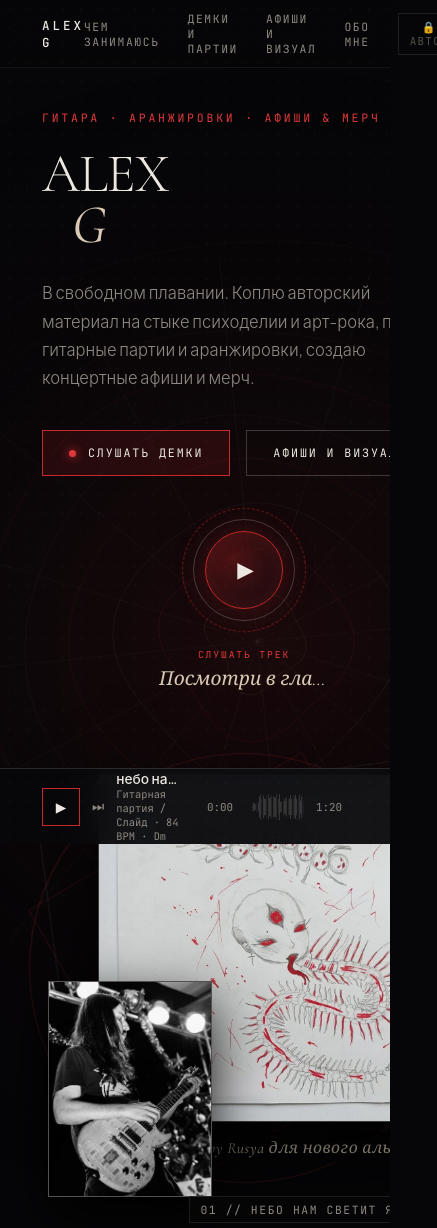
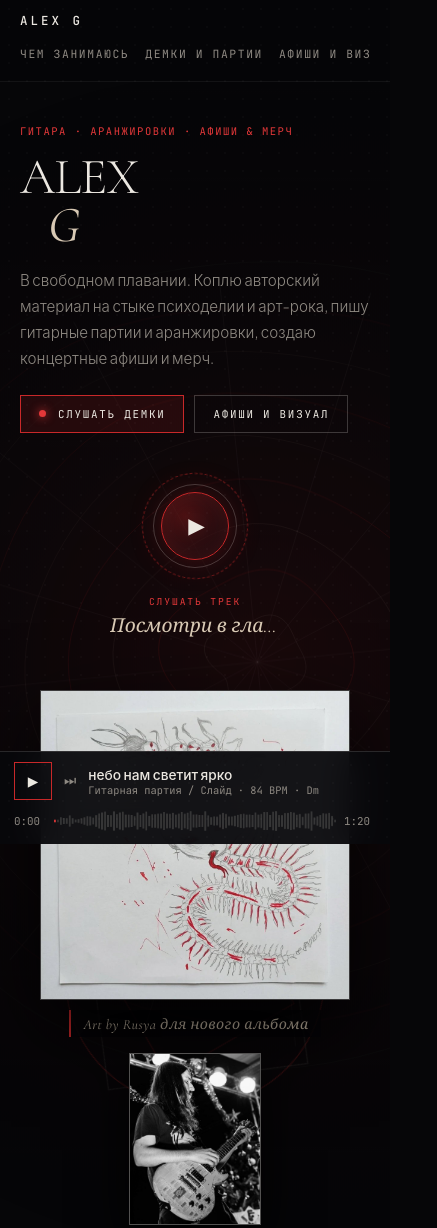
Before and after one commit to alexg11r/alexg-music, a website: page public/index.html in a window 390 px wide. Shown: the top 1228 px of the page, 437 px wide, since content can reach past the window. Drawn offline with nearby package versions, Linux system fonts and the light colour scheme; no server answers; files whose address does not match are found by name.

Commit message:
Fix mobile responsive layout (header, hero overflow, audio bar, modals)

```diff
--- a/public/styles.css
+++ b/public/styles.css
@@ -1677,32 +1677,249 @@ body {
   display: none !important;
 }
 
+html,
+body {
+  max-width: 100%;
+  overflow-x: hidden;
+}
+
+main {
+  max-width: 100%;
+  overflow-x: hidden;
+}
+
 @media (max-width: 980px) {
+  .top-nav {
+    padding: 12px 20px;
+    height: auto;
+    flex-wrap: wrap;
+    gap: 10px;
+    background: rgba(6, 6, 8, 0.94);
+  }
+  .nav-links {
+    width: 100%;
+    overflow-x: auto;
+    -webkit-overflow-scrolling: touch;
+    scrollbar-width: none;
+    gap: 16px;
+    padding-bottom: 2px;
+  }
+  .nav-links::-webkit-scrollbar {
+    display: none;
+  }
+  .nav-links a,
+  .nav-upload-trigger,
+  .nav-auth-btn {
+    white-space: nowrap;
+    flex-shrink: 0;
+  }
+
+  .hero {
+    min-height: auto;
+    padding: 124px 20px 52px;
+  }
   .hero-inner,
   .craft-grid,
   .about-layout {
     grid-template-columns: 1fr;
   }
+  .hero-inner {
+    gap: 32px;
+  }
+  .hero-editorial {
+    min-width: 0;
+  }
+  .hero-coords {
+    letter-spacing: 0.14em;
+    font-size: 0.66rem;
+    margin-bottom: 14px;
+    line-height: 1.5;
+  }
+  .hero-display {
+    font-size: clamp(2.8rem, 13vw, 4.4rem);
+    margin-bottom: 18px;
+  }
+  .hero-manifesto {
+    font-size: 0.95rem;
+    max-width: 100%;
+    margin-bottom: 24px;
+  }
+  .hero-actions {
+    gap: 10px;
+  }
+  .btn-minimal {
+    padding: 11px 18px;
+    font-size: 0.68rem;
+  }
+
+  .hero-center-play-col {
+    padding: 8px 0;
+  }
+  .hero-orb-play {
+    width: 106px;
+    height: 106px;
+  }
+  .orb-core {
+    width: 68px;
+    height: 68px;
+  }
+
+  .hero-portal {
+    height: auto;
+    padding: 12px 0 8px;
+    flex-direction: column;
+    align-items: center;
+  }
+  .portal-geometry-ring {
+    width: 260px;
+    height: 260px;
+  }
+  .portal-main-wrap {
+    margin-left: 0;
+    width: 100%;
+    max-width: 310px;
+    align-items: center;
+  }
+  .portal-frame--main {
+    width: 100%;
+    max-width: 310px;
+    height: auto;
+    aspect-ratio: 1 / 1;
+    margin-left: 0;
+  }
+  .portal-art-credit {
+    text-align: center;
+    font-size: 0.88rem;
+  }
+  .portal-frame--secondary {
+    position: relative;
+    bottom: auto;
+    left: auto;
+    width: 132px;
+    height: 172px;
+    margin-top: 16px;
+  }
+  .portal-caption {
+    position: static;
+    margin-top: 12px;
+    max-width: 100%;
+    text-align: center;
+  }
+  .scroll-whisper {
+    display: none;
+  }
+
+  .section {
+    padding: 56px 20px;
+  }
+  .section-head {
+    margin-bottom: 30px;
+  }
+  .craft-card {
+    padding: 24px 18px;
+  }
+  .minimal-tabs {
+    flex-wrap: wrap;
+    gap: 12px;
+  }
+
   .track-row {
-    grid-template-columns: 36px 44px 1fr auto;
+    grid-template-columns: 34px 44px 1fr;
+    gap: 12px;
+    padding: 14px 8px;
+  }
+  .track-actions-cell {
+    grid-column: 1 / -1;
+    flex-wrap: wrap;
+    justify-content: flex-start;
+    padding-top: 4px;
   }
   .row-waveform,
   .track-tech {
     display: none;
   }
   .track-drawer {
-    padding-left: 18px;
+    padding: 14px 10px 18px;
     grid-template-columns: 1fr;
-  }
+    gap: 16px;
+  }
+
   .work-card,
   .work-card:nth-child(1),
   .work-card:nth-child(2) {
     grid-column: span 12;
   }
+  .work-img-box,
+  .work-card:nth-child(1) .work-img-box,
+  .work-card:nth-child(2) .work-img-box {
+    height: 260px;
+  }
+
+  .about-bio {
+    font-size: 1.2rem;
+  }
+  .offer-row {
+    grid-template-columns: 1fr;
+    gap: 4px;
+  }
+  .about-photo-strip img {
+    height: 145px;
+  }
+
+  /* Compact Mobile Floating Audio Bar */
+  body {
+    padding-bottom: 124px;
+  }
+  .audio-bar {
+    height: auto;
+    padding: 10px 14px;
+  }
   .audio-bar-inner {
-    grid-template-columns: 1fr 1fr;
+    padding: 0;
+    grid-template-columns: 1fr;
+    gap: 8px;
+  }
+  .bar-left {
+    width: 100%;
+  }
+  .bar-track-meta {
+    white-space: nowrap;
+    overflow: hidden;
+    text-overflow: ellipsis;
+  }
+  .bar-center {
+    width: 100%;
+    gap: 8px;
+  }
+  .bar-wave-wrap {
+    height: 26px;
+  }
+  #barWaveCanvas {
+    height: 24px;
   }
   .bar-right {
     display: none;
   }
-}
+
+  /* Modals & Author Cabinet on Mobile */
+  .modal-overlay {
+    padding: 12px;
+  }
+  .modal-box,
+  .modal-box--cabinet {
+    padding: 20px 16px;
+  }
+  .cabinet-tabs {
+    overflow-x: auto;
+    white-space: nowrap;
+  }
+  .form-grid-2,
+  .form-grid-3,
+  .cab-photos-grid,
+  .cover-presets-grid {
+    grid-template-columns: 1fr;
+  }
+  .cover-presets-grid {
+    grid-template-columns: repeat(3, 1fr);
+  }
+}
```
